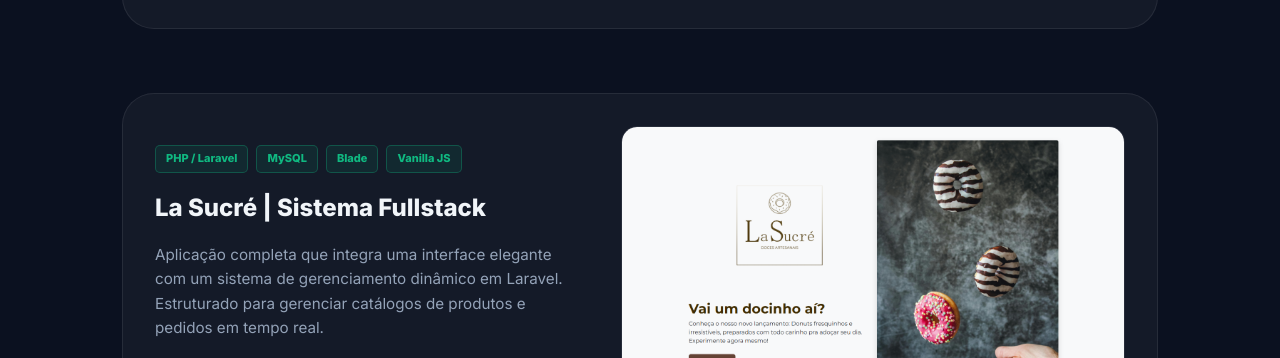
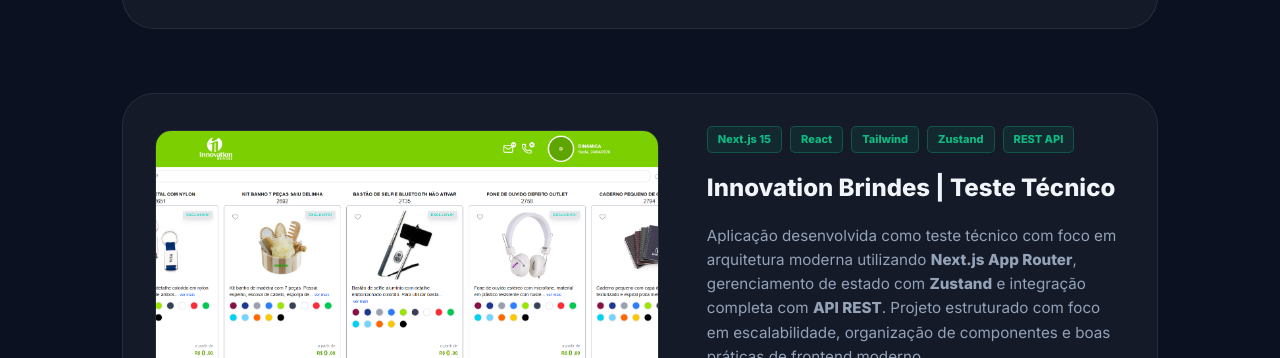
Before and after one commit to RCordeiroAlmeida/portifolio, a plain HTML site: page index.html in a window 1280 px wide. Shown: the part 2035-2393 px from the top of the page. Drawn offline with nearby package versions, Linux system fonts and the light colour scheme.

Commit message:
adicionando projeto innovation

```diff
--- a/index.html
+++ b/index.html
@@ -26,8 +26,9 @@
           <span class="badge">🚀 5 Anos de Experiência</span>
           <h1>Rafael C. Almeida</h1>
           <p class="hero-subtitle">
-            Fullstack Developer | C# | PHP | JavaScript
+            Frontend Focused Fullstack | Next.js • React • Tailwind CSS • C# • Laravel
           </p>
+
           <div class="hero-btns">
             <a
               href="https://www.linkedin.com/in/rafael-cordeiro-de-almeida/"
@@ -135,6 +136,8 @@
         Projetos Recentes
       </h2>
 
+
+
       <!-- Mentor -------------------------------------------------------------------------->
 
       <div class="projects-container">
@@ -170,6 +173,39 @@
                 target="_blank"
                 class="btn btn-outline btn-sm"
               >
+                <i class="fab fa-github"></i> Repositório
+              </a>
+            </div>
+          </div>
+        </div>
+
+        <!-- Innovation Brindes -------------------------------------------------------------------------->
+
+        <div class="project-row highlight-project reveal reveal-up">
+          <div class="project-img">
+            <img src="./assets/img/innovation-brindes.png" alt="Projeto Innovation Brindes" />
+          </div>
+          <div class="project-info">
+            <div class="project-tags">
+              <span class="tag">Next.js 15</span>
+              <span class="tag">React</span>
+              <span class="tag">Tailwind</span>
+              <span class="tag">Zustand</span>
+              <span class="tag">REST API</span>
+            </div>
+
+            <h3>Innovation Brindes | Teste Técnico</h3>
+
+            <p>
+              Aplicação desenvolvida como teste técnico com foco em arquitetura moderna utilizando
+              <strong>Next.js App Router</strong>, gerenciamento de estado com <strong>Zustand</strong>
+              e integração completa com <strong>API REST</strong>.
+
+              Projeto estruturado com foco em escalabilidade, organização de componentes e boas práticas de frontend moderno.
+            </p>
+
+            <div class="project-btns">
+              <a href="#" target="_blank" class="btn btn-outline btn-sm">
                 <i class="fab fa-github"></i> Repositório
               </a>
             </div>
```
Also changed, not shown: assets/img/innovation-brindes.png (added).
